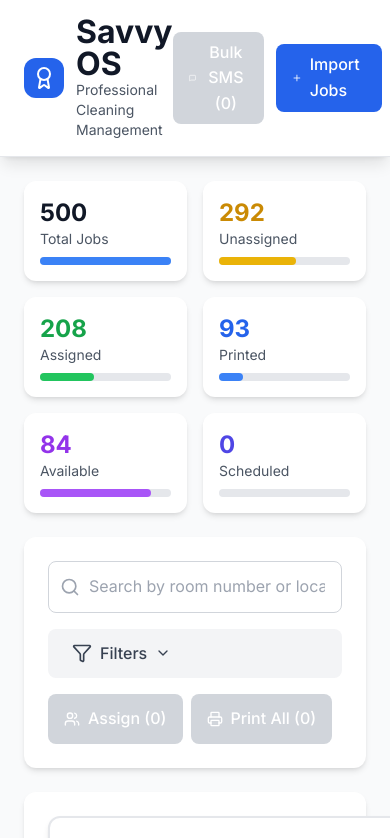
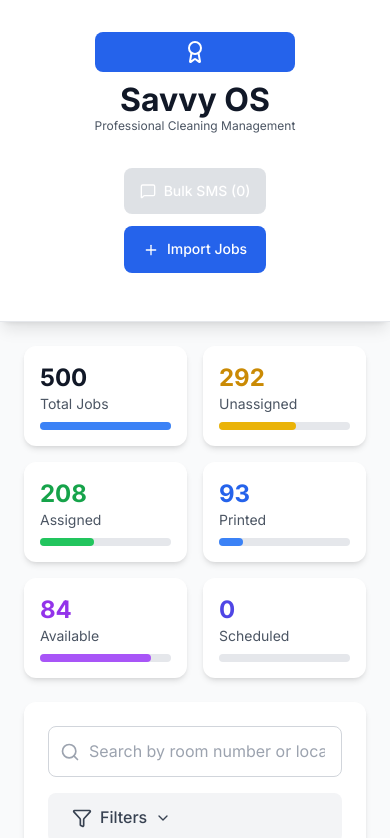
Before and after one commit to BIZNESSSAVVY/cleaning-scheduler, a React (Create React App) app: page / in a window 390 px wide. Shown: the top 838 px of the page. Built offline with nearby package versions, Linux system fonts and the light colour scheme.

Commit message:
mobile optimization fixes

```diff
--- a/src/index.css
+++ b/src/index.css
@@ -564,3 +564,77 @@
   border-radius: inherit;
   background: linear-gradient(135deg, var(--primary-blue), var(--indigo));
 }
+/* Mobile optimization for header (max-width: 768px for tablets and below) */
+@media (max-width: 768px) {
+  .bg-white.shadow-lg.border-b.border-gray-200 {
+    padding: 1rem;
+    flex-direction: column;
+    align-items: center;
+    text-align: center;
+  }
+
+  .bg-white.shadow-lg.border-b.border-gray-200 .flex.justify-between.items-center {
+    flex-direction: column;
+    gap: 1rem;
+    width: 100%;
+  }
+
+  .bg-white.shadow-lg.border-b.border-gray-200 .flex.items-center.gap-3 {
+    margin-bottom: 1rem;
+    flex-direction: column;
+    align-items: center;
+  }
+
+  .bg-white.shadow-lg.border-b.border-gray-200 button,
+  .bg-white.shadow-lg.border-b.border-gray-200 label {
+    width: 100%;
+    max-width: 280px; /* Adjusted to fit content, aligns with your design */
+    padding: 0.75rem 1rem;
+    font-size: 0.875rem; /* Slightly smaller for mobile */
+    text-align: center;
+    margin: 0 auto; /* Centers buttons */
+  }
+
+  .bg-white.shadow-lg.border-b.border-gray-200 .bg-indigo-600,
+  .bg-white.shadow-lg.border-b.border-gray-200 .bg-blue-600,
+  .bg-white.shadow-lg.border-b.border-gray-200 .bg-gray-300 {
+    width: 100%;
+    max-width: 280px;
+    display: flex;
+    justify-content: center;
+    align-items: center;
+  }
+
+  .bg-white.shadow-lg.border-b.border-gray-200 input[type="file"] {
+    display: none; /* Ensure hidden input doesn’t affect layout */
+  }
+
+  .bg-white.shadow-lg.border-b.border-gray-200 h1 {
+    font-size: 1.5rem; /* Reduce title size for mobile */
+  }
+
+  .bg-white.shadow-lg.border-b.border-gray-200 .text-sm {
+    font-size: 0.75rem; /* Adjust subtitle size */
+  }
+}
+
+/* Ensure button consistency across shapes */
+.bg-indigo-600, .bg-blue-600, .bg-gray-300 {
+  border-radius: 0.5rem; /* Uniform rounded corners matching your design */
+  transition: all 0.2s cubic-bezier(0.4, 0, 0.2, 1);
+}
+
+.bg-indigo-600:hover, .bg-blue-600:hover {
+  opacity: 0.9; /* Consistent hover effect */
+}
+
+.bg-gray-300 {
+  opacity: 0.7; /* Disabled state consistency */
+}
+
+.bg-indigo-600, .bg-blue-600, .bg-gray-300 {
+  display: flex;
+  align-items: center;
+  justify-content: center;
+  gap: 0.5rem; /* Matches your button icon-text spacing */
+}
```
